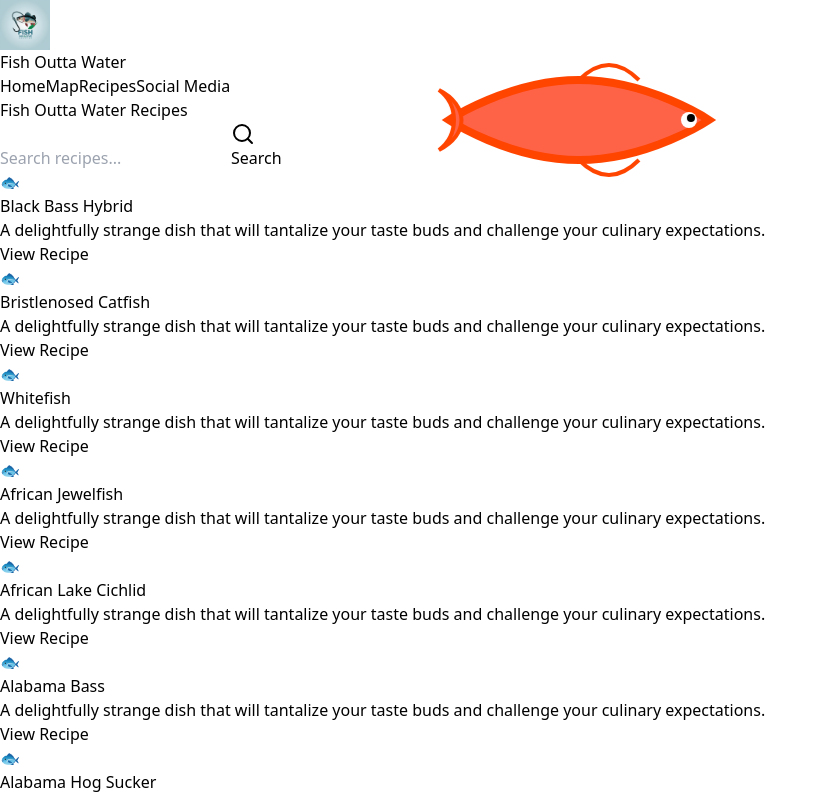
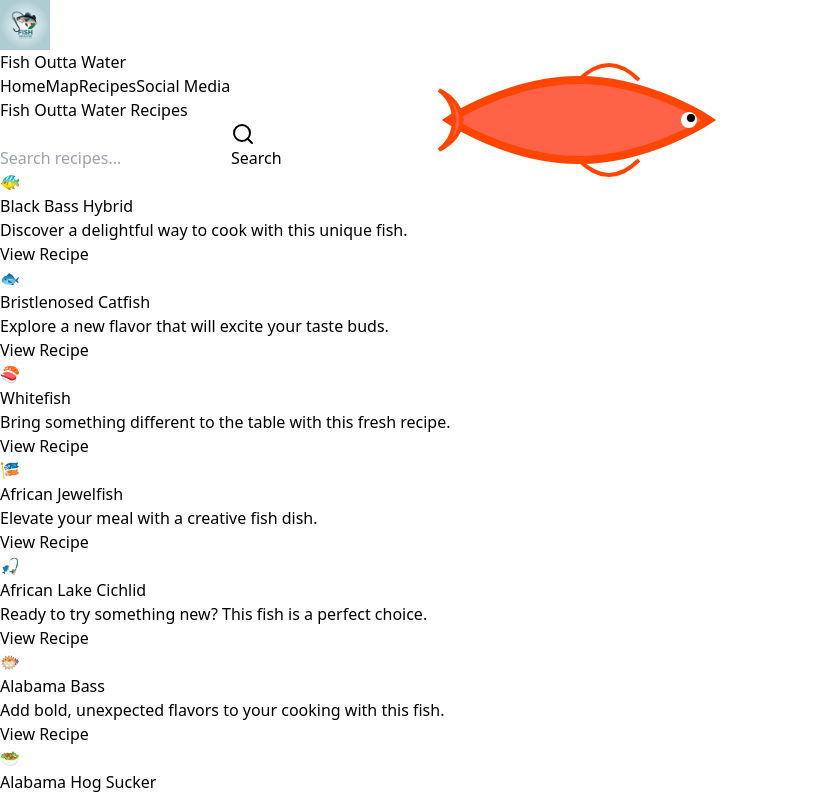
Before and after one commit to willlee497/FishOuttaWater, a Next.js app: page /recipes in a window 1280 px wide. Shown: the top 798 px of the page, without its empty margins (0-828 px from the left). Built offline with nearby package versions, Linux system fonts and the light colour scheme.

Commit message:
emoji thing

```diff
--- a/src/app/recipes/page.js
+++ b/src/app/recipes/page.js
@@ -224,17 +224,53 @@ export default function Recipes() {
                         ref={index === displayRecipes.length - 1 ? lastRecipeElementRef : null}
                     >
                         <div className="aspect-w-16 aspect-h-9 bg-blue-100 flex items-center justify-center">
-                            <span className="text-6xl">🐟</span>
-                        </div>
+                        {['🐠', '🐟', '🍣','🎏','🎣','🐡','🥗','🍔','🌮','🥪'].slice((index % 10), (index % 10) + 1).map((emoji, emojiIndex) => (
+                            <span key={emojiIndex} className="text-6xl">
+                                {emoji}
+                            </span>
+                        ))}
+                    </div>
                         <div className="p-4">
                             <h2 className="text-xl font-semibold mb-2 text-blue-800">
                                 {recipe}
                             </h2>
                             <p className="text-blue-600">
-                                A delightfully strange dish that will
-                                tantalize your taste buds and challenge
-                                your culinary expectations.
-                            </p>
+                            {[
+                                "Discover a delightful way to cook with this unique fish.",
+                                "Explore a new flavor that will excite your taste buds.",
+                                "Bring something different to the table with this fresh recipe.",
+                                "Elevate your meal with a creative fish dish.",
+                                "Ready to try something new? This fish is a perfect choice.",
+                                "Add bold, unexpected flavors to your cooking with this fish.",
+                                "Enjoy a culinary adventure with this fish-inspired recipe.",
+                                "Turn your meal into a masterpiece with this flavorful fish.",
+                                "Surprise your guests with a unique fish dish that stands out.",
+                                "Experience a delightful twist on traditional fish recipes.",
+                                "Create a delicious dish that’s both flavorful and fresh.",
+                                "Explore the perfect combination of taste and creativity with this fish.",
+                                "Spice up your dinner plans with a new take on fish.",
+                                "Dive into a world of flavor with this exciting fish recipe.",
+                                "Unleash your inner chef with this creative fish dish.",
+                                "Discover a new way to enjoy fish with this easy-to-follow recipe.",
+                                "Fresh, flavorful, and ready to impress – this fish dish has it all.",
+                                "Add a splash of creativity to your cooking with this fish.",
+                                "Savor the taste of something unique and delicious with this fish.",
+                                "This fish will challenge your culinary expectations in the best way.",
+                                "Ready to cook something extraordinary? Start with this fish.",
+                                "Bring bold, fresh flavors to your plate with this fish recipe.",
+                                "Perfect for adventurous eaters – try this fish for dinner.",
+                                "A fresh fish recipe that’s perfect for any occasion.",
+                                "Enjoy a new, exciting way to cook fish with this recipe.",
+                                "Discover a fish dish that’s both delightful and easy to make.",
+                                "A simple yet delicious fish recipe to add variety to your meals.",
+                                "Shake up your cooking routine with this flavorful fish dish.",
+                                "This fish offers a tasty and unique twist for your dinner plans.",
+                                "A flavorful fish dish that’s perfect for your next culinary adventure."
+                                ].slice((index % 30), (index % 30) + 1).map((emoji, emojiIndex) => (
+                            <span key={emojiIndex} className="text-xl">
+                                {emoji}
+                            </span>
+                                ))}</p>
                             <button
                                 className="mt-4 bg-blue-500 hover:bg-blue-600 text-white font-bold py-2 px-4 rounded"
                                 onClick={() => openModal(recipe)}
```
